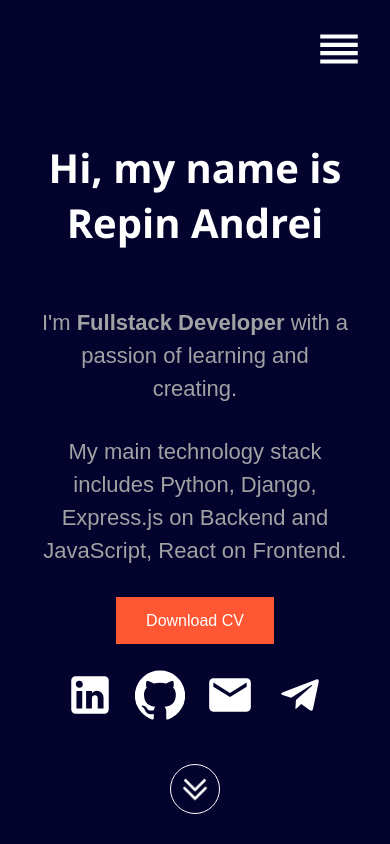
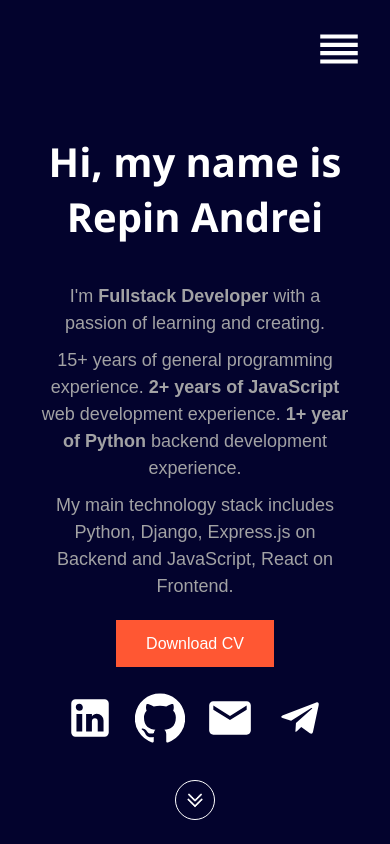
Before and after one commit to RA404/-react-portfolio, a React (Create React App) app: page /#/ in a window 390 px wide. Shown: the top 844 px of the page. Built offline with nearby package versions, Linux system fonts and the light colour scheme.

Commit message:
update home page info and css

```diff
--- a/src/pages/Home.js
+++ b/src/pages/Home.js
@@ -24,6 +24,13 @@ function Home() {
         <h2 className='about__title'>Hi, my name is Repin Andrei</h2>
         <div className='promt'>
           <p className='about__description-text'>I'm <span className='about__description-text_bold'>Fullstack Developer</span> with a passion of learning and creating.</p>
+
+          <p className='about__description-text'>
+            15+ years of general programming experience.
+            <span className='about__description-text_bold'> 2+ years of JavaScript</span> web development experience.
+            <span className='about__description-text_bold'> 1+ year of Python</span> backend development experience.
+          </p>
+
           <p className='about__description-text about__description-text_last-elaement'>My main technology stack includes Python, Django, Express.js on Backend and JavaScript, React on Frontend.</p>
           <a className='button' href={RepinCV_pdf_file} download="Repin_Andrei_CV.pdf" target='_blank' rel='noopener noreferrer'>Download CV</a>
           <div className='socialMedia'>
--- a/src/styles/Home.css
+++ b/src/styles/Home.css
@@ -19,7 +19,7 @@
 
   .about__title {
     font-family: "Segoe UI", Tahoma, Geneva, Verdana, sans-serif;
-    font-size: 70px;
+    font-size: 50px;
     color: #fff;
     max-width: 80%;
     margin: 10px auto;
@@ -36,7 +36,7 @@
   }
 
   .about__description-text {
-    font-size: 22px;
+    font-size: 21px;
     line-height: 1.5;
     max-width: 80%;
     margin: auto;
@@ -82,8 +82,8 @@
   }
 
   .img-down-arrow {
-    width: 50px;
-    height: 50px;
+    width: 40px;
+    height: 40px;
     border-radius: 50%;
     border: #fff solid 1px;
     cursor: pointer;
@@ -116,4 +116,13 @@
     .skills h2 {
       font-size: 30px;
     }
+
+    .about__description-text {
+      font-size: 18px;
+      padding: 5px;
+    }
+
+    .about__title {
+      font-size: 40px;
+    }
   }
```
